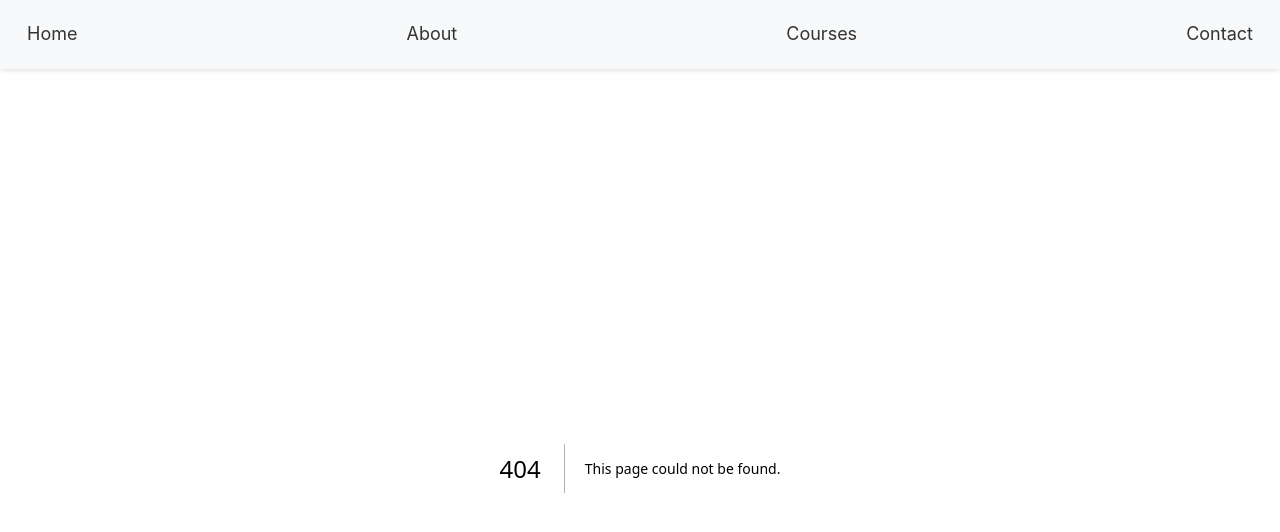
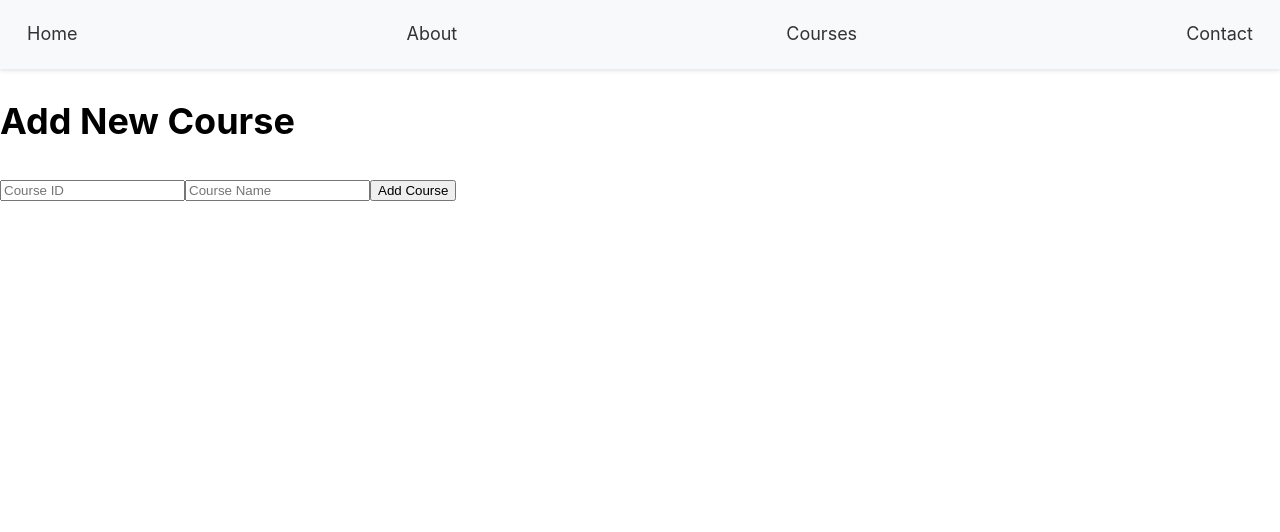
Before and after one commit to jld224/CourseRegistration, a Next.js app: page /addCourse in a window 1280 px wide. Before the commit this address had no page. Shown: the top 532 px of the page. Built offline with nearby package versions, Linux system fonts and the light colour scheme.

Commit message:
Insert course functionality

```diff
--- /dev/null
+++ b/db/dbQueries.js
@@ -0,0 +1,15 @@
+const pool = require('./db.js');
+
+// Insert a course into courses table
+const insertCourse = async (courseData) => {
+  const query = `
+    INSERT INTO courses (courseID, courseName)
+    VALUES (?, ?);
+  `;
+  const values = [courseData.courseID, courseData.courseName];
+  await pool.query(query, values);
+};
+
+module.exports = {
+  insertCourse,
+};
--- /dev/null
+++ b/pages/addCourse.js
@@ -0,0 +1,50 @@
+// pages/addCourse.js
+import { useState } from 'react';
+
+export default function AddCourse() {
+  const [courseData, setCourseData] = useState({
+    courseID: '',
+    courseName: ''
+  });
+
+  const handleChange = (e) => {
+    const { name, value } = e.target;
+    setCourseData(prevState => ({ ...prevState, [name]: value }));
+  };
+
+  const handleSubmit = async (e) => {
+    e.preventDefault();
+
+    // Call the API route to insert the data
+    const response = await fetch('/api/insertCourse', {
+      method: 'POST',
+      headers: { 'Content-Type': 'application/json' },
+      body: JSON.stringify(courseData)
+    });
+
+    // Handle the response here (e.g., show success or error message)
+  };
+
+  return (
+    <div>
+      <h1>Add New Course</h1>
+      <form onSubmit={handleSubmit}>
+        <input
+          type="text"
+          name="courseID"
+          value={courseData.courseID}
+          onChange={handleChange}
+          placeholder="Course ID"
+        />
+        <input
+          type="text"
+          name="courseName"
+          value={courseData.courseName}
+          onChange={handleChange}
+          placeholder="Course Name"
+        />
+        <button type="submit">Add Course</button>
+      </form>
+    </div>
+  );
+}
--- /dev/null
+++ b/pages/api/insertCourse.js
@@ -0,0 +1,10 @@
+import { insertCourse } from '../../db/dbQueries.js';
+
+export default async (req, res) => {
+  try {
+    await insertCourse(req.body);
+    res.status(200).send('Course inserted successfully.');
+  } catch (error) {
+    res.status(500).send('Error inserting course.');
+  }
+};
```
